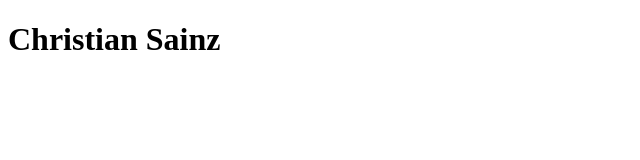
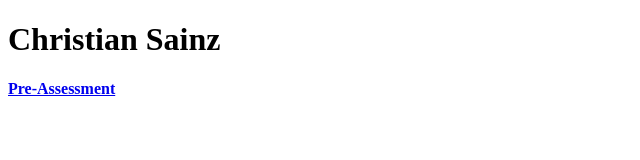
Before and after one commit to cisainz/ifsc-3342, a plain HTML site: page index.html in a window 1280 px wide. Shown: the whole page, without its empty margins (0-640 px from the left). Drawn offline with Linux system fonts and the light colour scheme.

Commit message:
Version 1.1.1

```diff
--- a/index.html
+++ b/index.html
@@ -13,5 +13,7 @@
 
 <body>
   <h1>Christian Sainz</h1>
+
+  <h4><a href="/ifsc-3342/Pre-Assessment/index.html">Pre-Assessment</a></h4>
 </body>
 </html>
```
